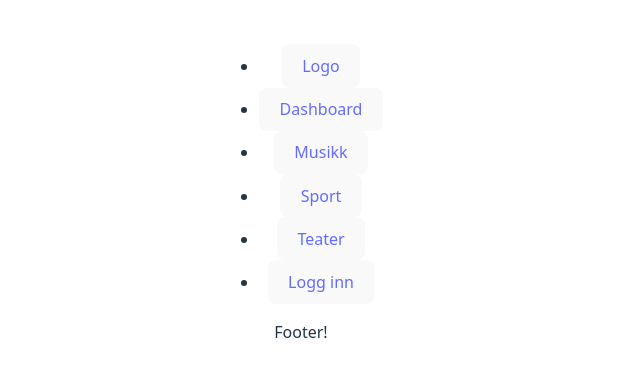
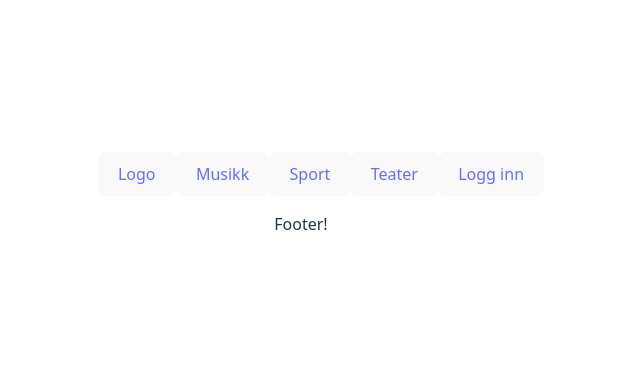
Before and after one commit to nikolaiols/Eksamendokument_gruppe6, a React (Vite) app in the folder Bilettlyst/: page / in a window 1280 px wide. Shown: the part 214-590 px from the top of the page, without its empty margins (339-979 px from the left). Built offline with nearby package versions, Linux system fonts and the light colour scheme; no server answers.

Commit message:
litt oppdateringer

```diff
--- a/Bilettlyst/src/Components/Layout.jsx
+++ b/Bilettlyst/src/Components/Layout.jsx
@@ -11,7 +11,6 @@ export default function Layout({children}){
                    <li><button><Link to="/">Logo</Link></button></li> {/*denne og de tre under må kanskje flyttes ut av header, finner ut når vi får demo */}
                   {/* <li><button><Link to="/event/:id">EventPage</Link></button></li>*/}
                    {/*<li><button><Link to="/category/:slug">CategoryPage</Link></button></li>*/}
-                   <li><button><Link to="/dashboard">Dashboard</Link></button></li>
                    <li><button><Link to="/category/:slug">Musikk</Link></button></li> {/*karakter E: menypunktene: musikk, sport og teater som fører brukeren til CategoryPage */}
                    <li><button><Link to="/category/:slug">Sport</Link></button></li>
                    <li><button><Link to="/category/:slug">Teater</Link></button></li>
--- a/Bilettlyst/src/Styles/Home.scss
+++ b/Bilettlyst/src/Styles/Home.scss
@@ -1,4 +1,14 @@
-header{
-    display: flex;
-    flex-direction: row;
+div{
+    nav{
+        display: flex;
+        flex-direction: row;
+        ul{
+            display: flex;
+            flex-direction: row;
+            li{
+                display: flex;
+                flex-direction: row;
+            }
+        }
+    }
 }
--- a/Bilettlyst/src/components/Home.jsx
+++ b/Bilettlyst/src/components/Home.jsx
@@ -1,4 +1,5 @@
 import { useEffect, useState } from "react";
+import "../Styles/Home.scss"
 
 export default function Home(){
   // Lager en "state" (en variabel som React husker og kan oppdatere) for events
```
